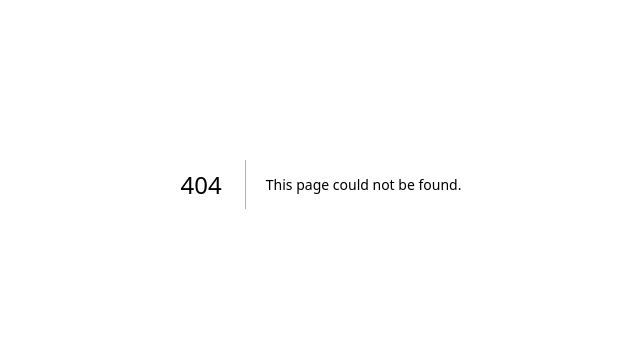
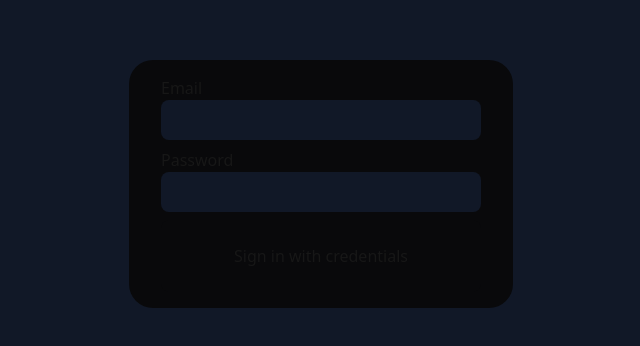
Before and after one commit to Tabish1511/Journalink, a Next.js app in the folder apps/web/: page /signup in a window 1280 px wide. Before the commit this address had no page. Shown: the part 216-562 px from the top of the page, without its empty margins (319-959 px from the left). Built offline with nearby package versions, Linux system fonts and the light colour scheme.

Commit message:
nextauth - added + designed /signup with inputs logged to console onclick of submit button

```diff
--- /dev/null
+++ b/apps/web/app/signup/page.tsx
@@ -0,0 +1,35 @@
+"use client";
+
+import { useState } from "react";
+import { useRouter } from "next/navigation";
+
+export default function Signup() {
+  const [email, setEmail] = useState("");
+  const [password, setPassword] = useState("");
+  const router = useRouter();
+
+return (
+    <div className="h-screen flex items-center justify-center bg-gray-900">
+        <div className="rounded-3xl px-8 py-2 w-96 bg-zinc-950">
+            <div className="flex flex-col my-2">
+                Email
+                <input onChange={e => {
+                    setEmail(e.target.value);
+                }} type="text" className="bg-gray-900 p-2 rounded-lg"></input>
+            </div>
+            <div className="flex flex-col my-2">
+                Password
+                <input onChange={e => {
+                    setPassword(e.target.value);
+                }} type="password" className="bg-gray-900 p-2 rounded-lg"></input>
+            </div>
+            <div className="flex flex-col text-center">
+                <button onClick={() => {
+                    console.log(email, password);
+                    router.push("/chat");
+                }} className="bg-zinc-950 hover:bg-gray-900 flex items-center justify-center mb-2 p-6 rounded-lg">Sign in with credentials</button>
+            </div>
+        </div>
+    </div>
+);
+}
```
